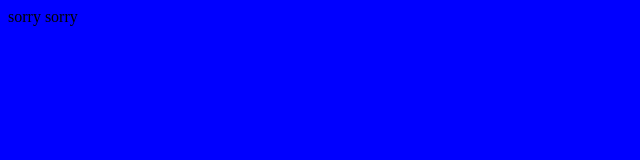
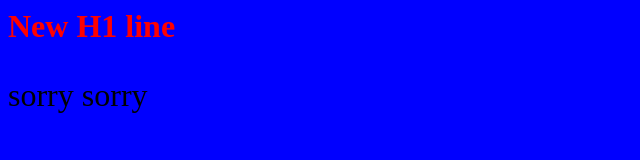
Before and after one commit to alexserkin/site, a plain HTML site: page index.html in a window 1280 px wide. Shown: the whole page, without its empty margins (0-640 px from the left). Drawn offline with Linux system fonts and the light colour scheme.

Commit message:
add h1 and new size p

```diff
--- a/index.html
+++ b/index.html
@@ -4,6 +4,8 @@
 		<link rel="stylesheet" href="style.css"></link>
 	</head>
 	<body>
+		<h1>New H1 line</h1>
 		<p>sorry sorry </p>
+
 	</body>
 </html>
--- a/style.css
+++ b/style.css
@@ -1,3 +1,10 @@
 body{
 	background: blue;
 }
+p{
+	font-size: 2em;
+}
+
+h1{
+	color: red;
+}
```
